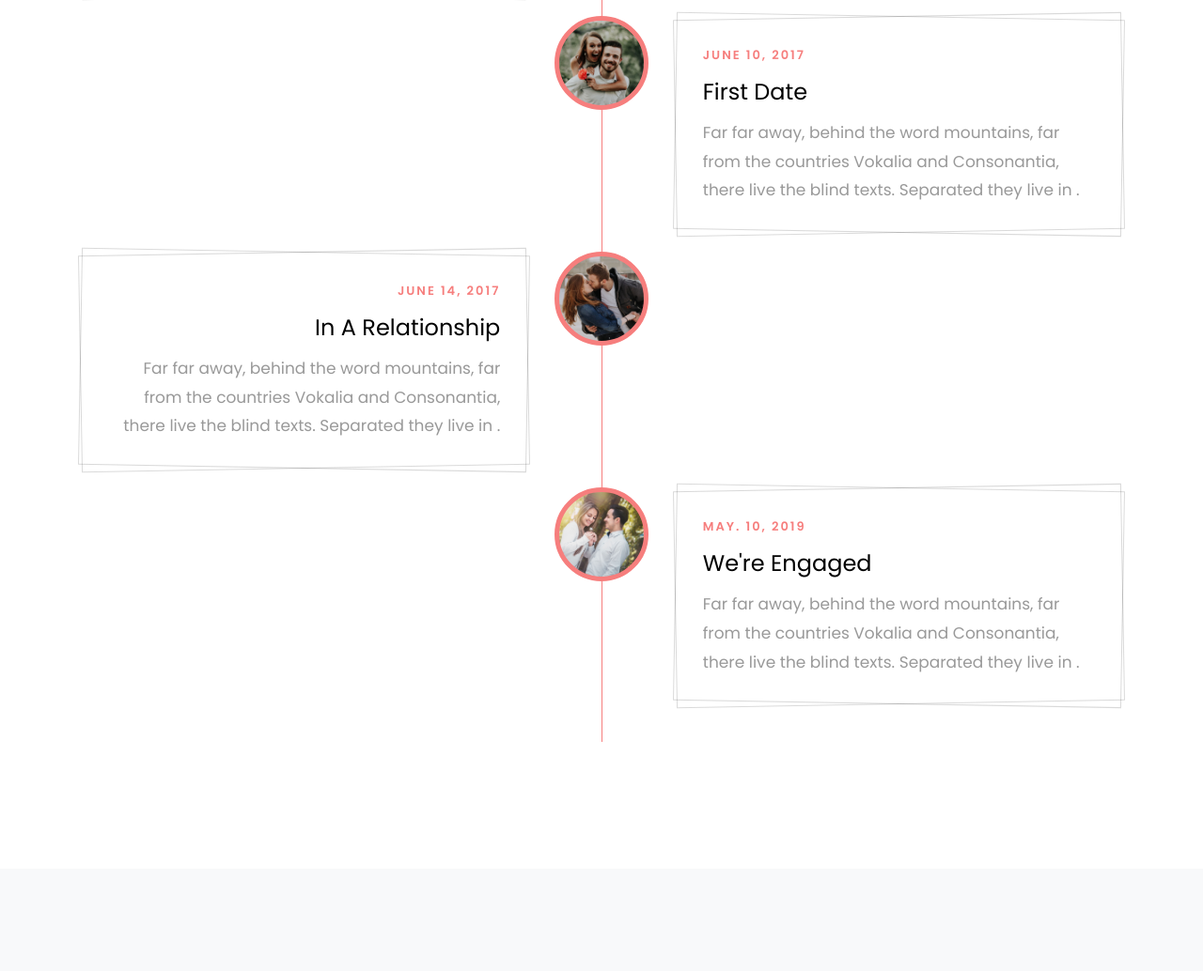
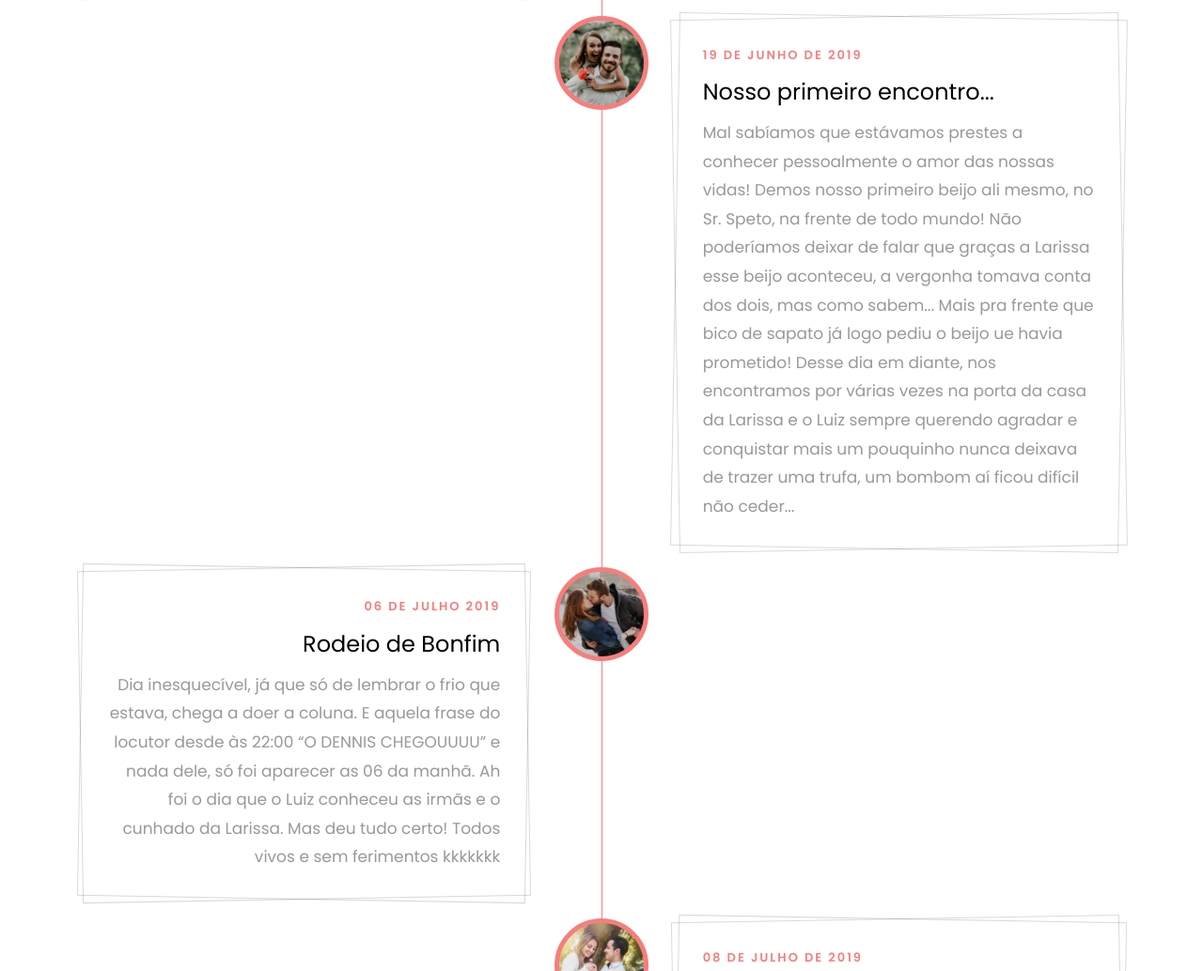
Before and after one commit to Luizfd14/CasamentoNovo, a plain HTML site: page index.html in a window 1280 px wide. Shown: the part 3550-4584 px from the top of the page at 94% size. Drawn offline with nearby package versions, Linux system fonts and the light colour scheme; some packages are replaced by stand-ins of ours; no server answers; files whose address does not match are found by name.

Commit message:
chore: historia do noivo e noiva add

```diff
--- a/index.html
+++ b/index.html
@@ -260,7 +260,7 @@
               <li class="animate-box">
                 <div
                   class="timeline-badge"
-                  style="background-image: url(images/couple-1.jpg)"
+                  style="background-image: url(images/It_s\ a\ Match!.png)"
                 ></div>
                 <div class="timeline-panel ftco-animate text-md-right">
                   <div class="overlay"></div>
@@ -287,14 +287,23 @@
                 <div class="timeline-panel ftco-animate">
                   <div class="overlay overlay-2"></div>
                   <div class="timeline-heading">
-                    <span class="date">June 10, 2017</span>
-                    <h3 class="timeline-title">First Date</h3>
+                    <span class="date">19 DE JUNHO DE 2019</span>
+                    <h3 class="timeline-title">Nosso primeiro encontro...</h3>
                   </div>
                   <div class="timeline-body">
                     <p>
-                      Far far away, behind the word mountains, far from the
-                      countries Vokalia and Consonantia, there live the blind
-                      texts. Separated they live in .
+											Mal sabíamos que estávamos prestes a conhecer
+											pessoalmente o amor das nossas vidas! Demos
+											nosso primeiro beijo ali mesmo, no Sr. Speto,
+											na frente de todo mundo! Não poderíamos deixar
+											de falar que graças a Larissa esse beijo aconteceu,
+											a vergonha tomava conta dos dois, mas como sabem...
+											Mais pra frente que bico de sapato já logo pediu o beijo
+											ue havia prometido! Desse dia em diante, nos encontramos
+											por várias vezes na porta da casa da Larissa e o Luiz
+											sempre querendo agradar e conquistar mais um pouquinho
+											nunca deixava de trazer uma trufa, um bombom aí ficou
+											difícil não ceder...
                     </p>
                   </div>
                 </div>
@@ -307,14 +316,15 @@
                 <div class="timeline-panel ftco-animate text-md-right">
                   <div class="overlay"></div>
                   <div class="timeline-heading">
-                    <span class="date">June 14, 2017</span>
-                    <h3 class="timeline-title">In A Relationship</h3>
+                    <span class="date">06 de julho 2019</span>
+                    <h3 class="timeline-title">Rodeio de Bonfim</h3>
                   </div>
                   <div class="timeline-body">
                     <p>
-                      Far far away, behind the word mountains, far from the
-                      countries Vokalia and Consonantia, there live the blind
-                      texts. Separated they live in .
+                      Dia inesquecível, já que só de lembrar o frio que estava, chega a doer a coluna. E aquela frase do
+                    locutor desde às 22:00 “O DENNIS CHEGOUUUU” e nada dele, só foi aparecer as 06 da manhã.
+                    Ah foi o dia que o Luiz conheceu as irmãs e o cunhado da Larissa. Mas deu tudo certo! Todos vivos e
+                    sem ferimentos kkkkkkk
                     </p>
                   </div>
                 </div>
@@ -327,14 +337,17 @@
                 <div class="timeline-panel ftco-animate">
                   <div class="overlay overlay-2"></div>
                   <div class="timeline-heading">
-                    <span class="date">May. 10, 2019</span>
-                    <h3 class="timeline-title">We're Engaged</h3>
+                    <span class="date">08 de julho de 2019</span>
+                    <h3 class="timeline-title">Primeiro Eu te Amo!</h3>
                   </div>
                   <div class="timeline-body">
                     <p>
-                      Far far away, behind the word mountains, far from the
-                      countries Vokalia and Consonantia, there live the blind
-                      texts. Separated they live in .
+                      Realmente só vivemos momentos inesquecíveis... Combinamos de sair em plena segunda feira e fomos em
+                    uma steak house e como era de se esperar só tínhamos nós lá!
+                    Estávamos conversando sobre o que mais cada um gostava de fazer e foi naquele momento que a Larissa
+                    resolveu perguntar se Luiz gostava dela, como foi surpreendente a resposta, Luiz sem nem pensar já
+                    respondeu que a amava!
+                    Uma verdadeira cena de filme de tirar o folego de qualquer um!
                     </p>
                   </div>
                 </div>
```
